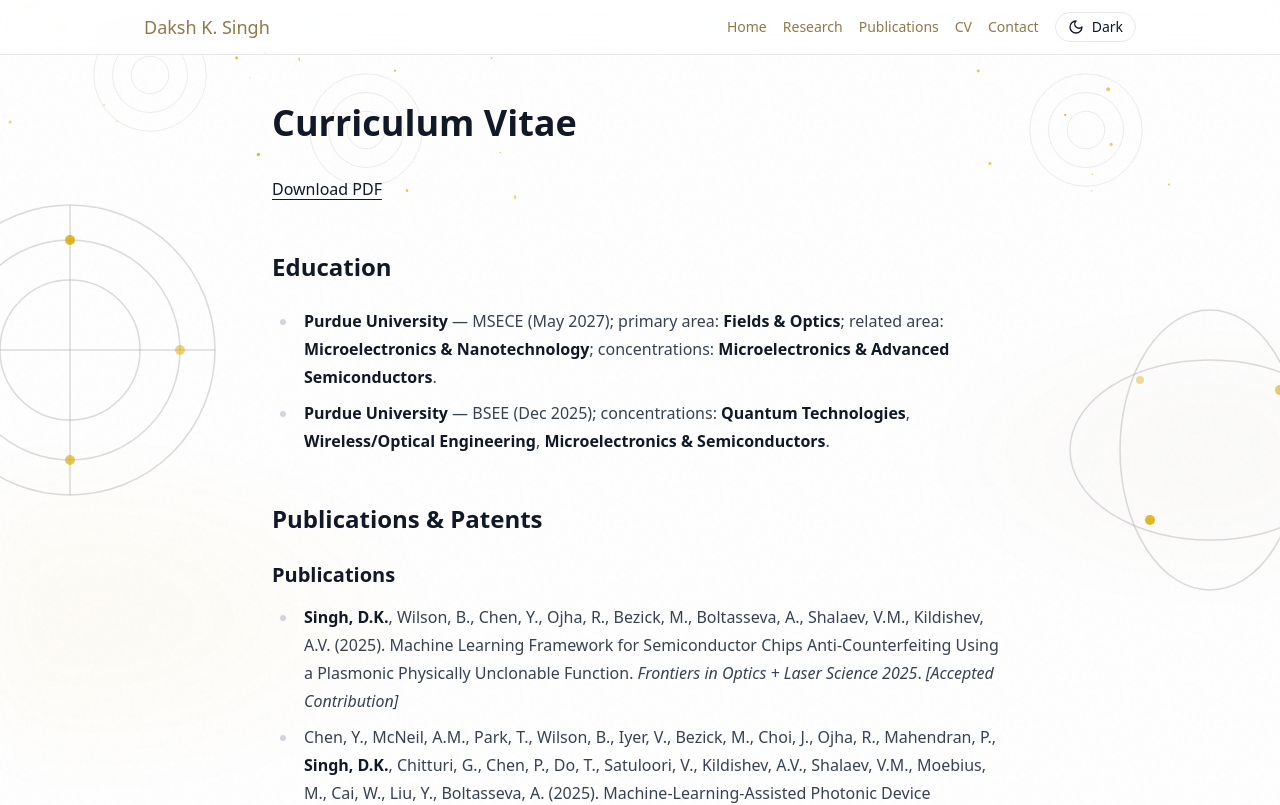
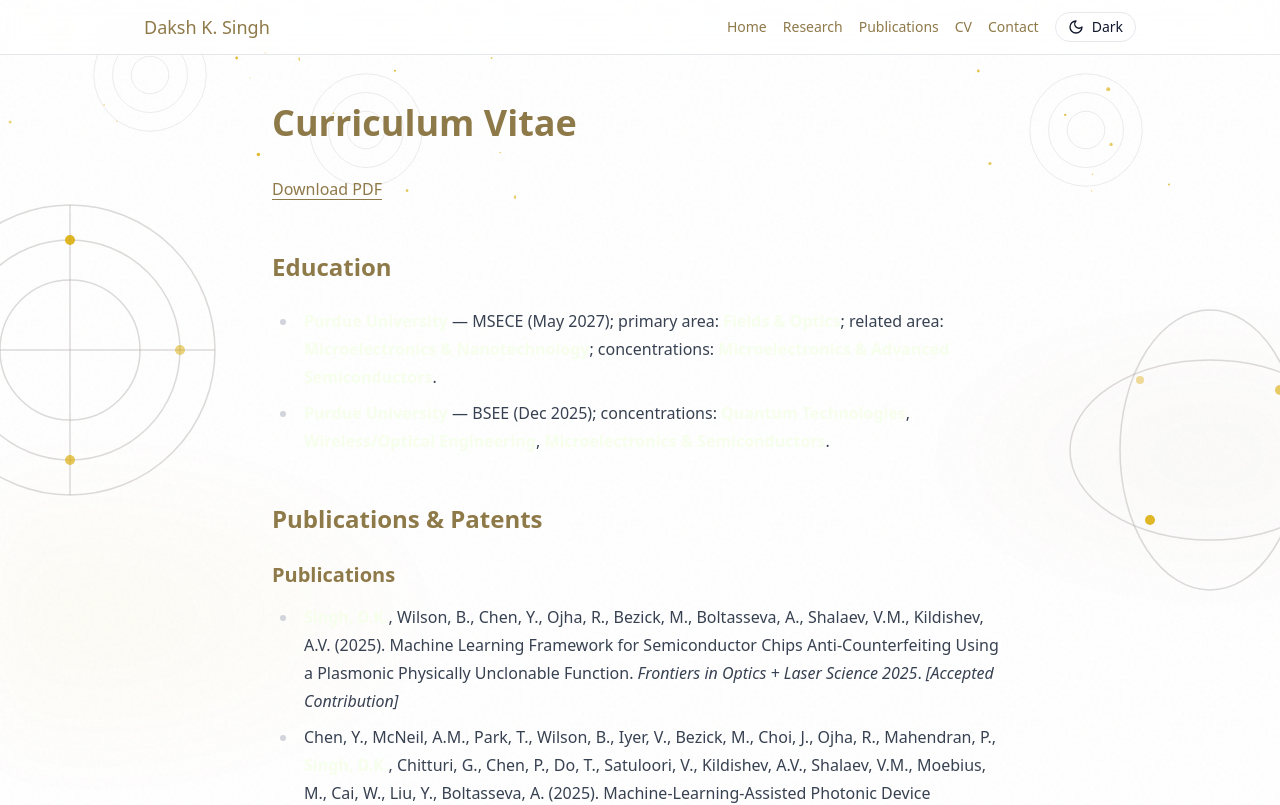
Before and after one commit to daksh-kumar-singh/dakshks, a Next.js app: page /cv in a window 1280 px wide. Shown: the top 805 px of the page. Built offline with nearby package versions, Linux system fonts and the light colour scheme.

Commit message:
fix(cv): override Tailwind Typography colors in light mode for headings/strong/links within .prose

```diff
--- a/src/app/globals.css
+++ b/src/app/globals.css
@@ -111,6 +111,37 @@
 }
 .prose img:hover { transform: scale(1.02); }
 
+/* --- Prose color overrides (fix for light mode / CV) --- */
+.prose h1,
+.prose h2,
+.prose h3,
+.prose h4 {
+  color: rgb(var(--p-rush));
+}
+
+.dark .prose h1,
+.dark .prose h2,
+.dark .prose h3,
+.dark .prose h4 {
+  color: rgb(var(--p-gold));
+}
+
+.prose strong {
+  color: hsl(var(--p-steel));
+}
+
+.dark .prose strong {
+  color: rgba(218, 170, 0, 0.85);
+}
+
+/* Ensure links inside prose use the site accent color */
+.prose a {
+  color: rgb(var(--p-rush));
+}
+.dark .prose a {
+  color: rgb(var(--p-gold));
+}
+
 /* =========================================
    Collapsible <details> styling
    ========================================= */
```
